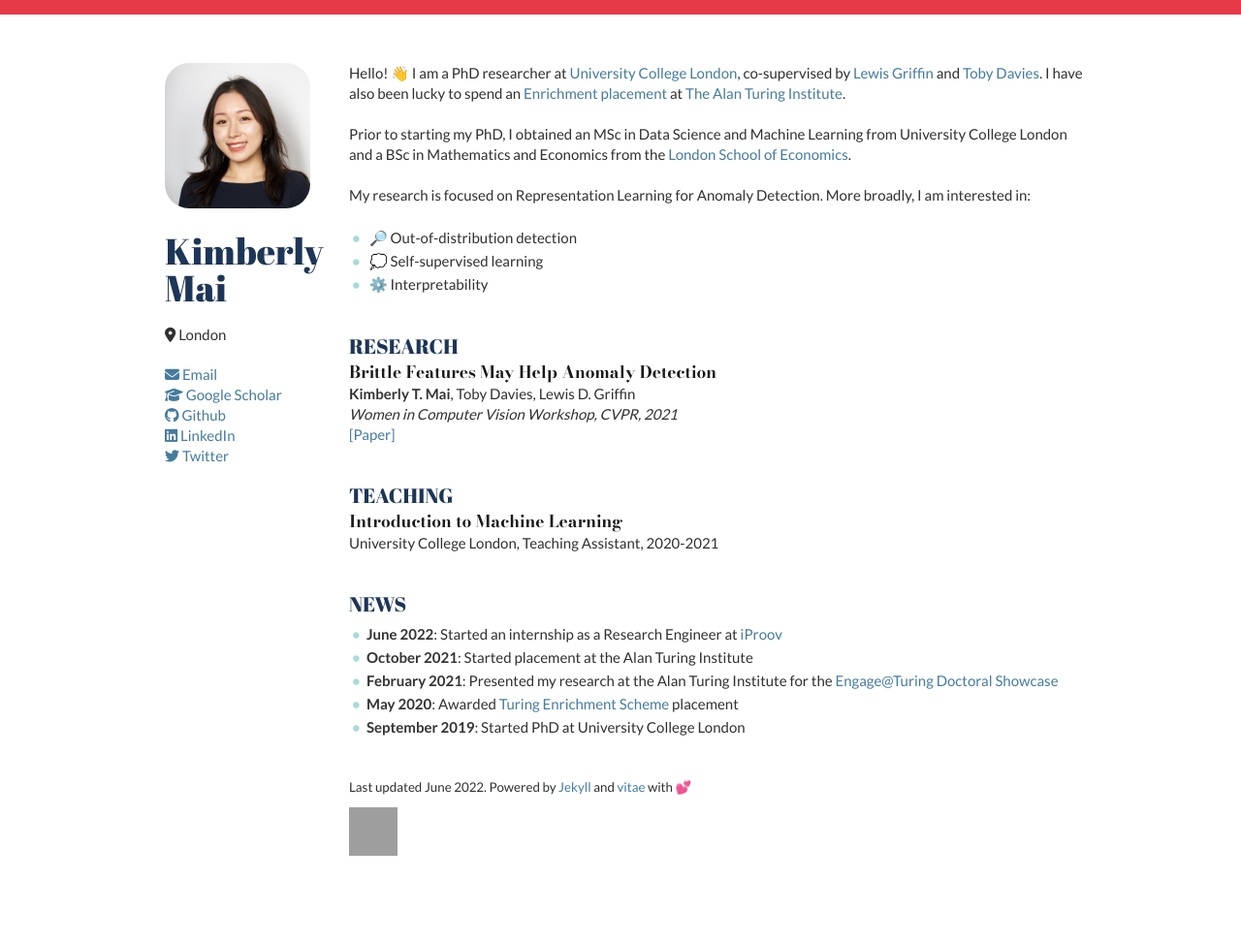
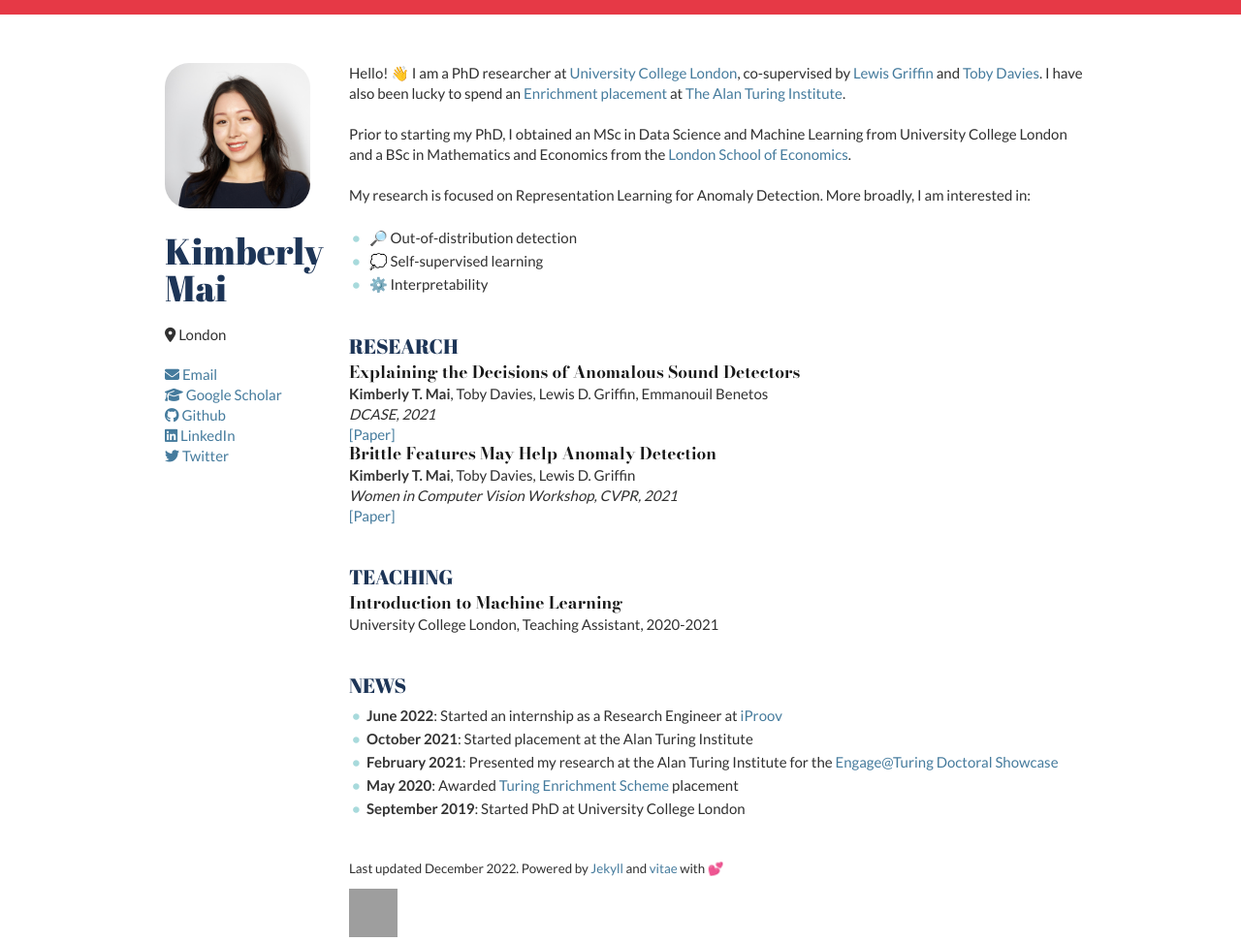
Before and after one commit to ktmai/ktmai.github.io, a Jekyll site: the page built from index.html, in a window 1280 px wide. Shown: the whole page at 97% size. Built offline with Jekyll 4.4.1, drawn with Linux system fonts in a browser that asks for light colours; nearby versions of some CDN libraries; the list of posts is cut into pages by our own code; before the commit the page ends 900 px from its top, so only the background shows below that; grey boxes are pictures that could not be loaded.

Commit message:
Update papers

```diff
--- a/_includes/research.html
+++ b/_includes/research.html
@@ -1,6 +1,14 @@
 <section class="thirteen columns">
     <h1>Research</h1>
     <article>
+        <header>
+	    <h2>Explaining the Decisions of Anomalous Sound Detectors</h2>
+        </header>
+        <p>
+            <strong>Kimberly T. Mai</strong>, Toby Davies, Lewis D. Griffin, Emmanouil Benetos<br />
+            <em>DCASE, 2021</em><br />
+            <a href="https://dcase.community/documents/workshop2022/proceedings/DCASE2022Workshop_Mai_2.pdf">[Paper]</a>
+        </p>
         <header>
             <h2>Brittle Features May Help Anomaly Detection</h2>
         </header>
--- a/_layouts/layout.html
+++ b/_layouts/layout.html
@@ -43,7 +43,7 @@
         {{ content }}
 
     <footer class="thirteen columns">
-        <p>Last updated June 2022. Powered by <a href="http://jekyllrb.com/">Jekyll</a> and
+        <p>Last updated December 2022. Powered by <a href="http://jekyllrb.com/">Jekyll</a> and
             <a href="https://www.github.com/jekyllt/vitae">vitae</a> with &#128149;</p>
             <img src="{{ site.baseurl }}static/img/chase.png", class="chase">
     </footer>
```
